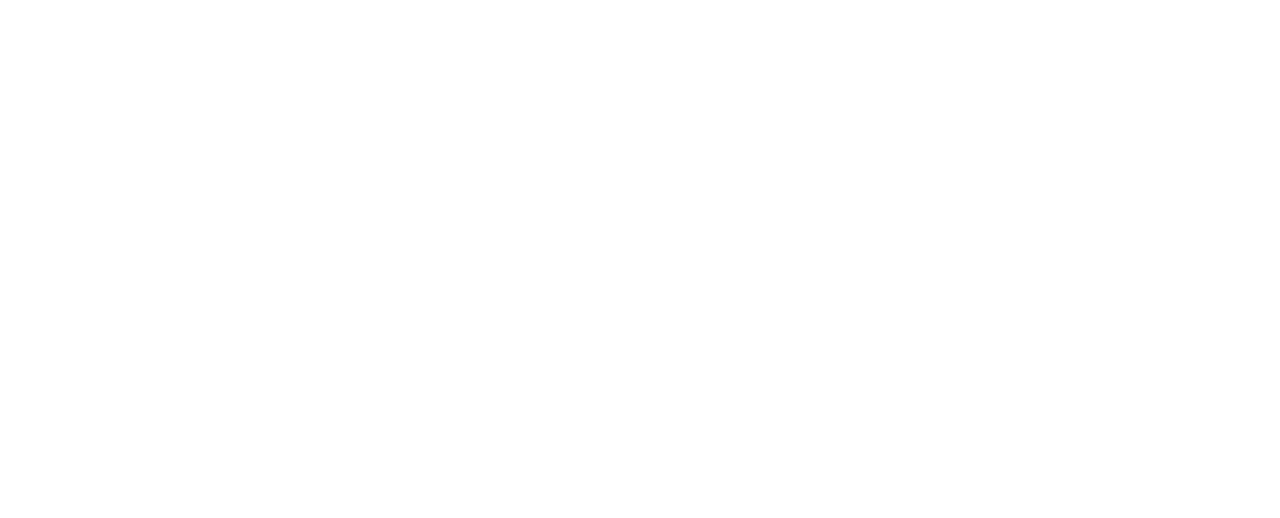
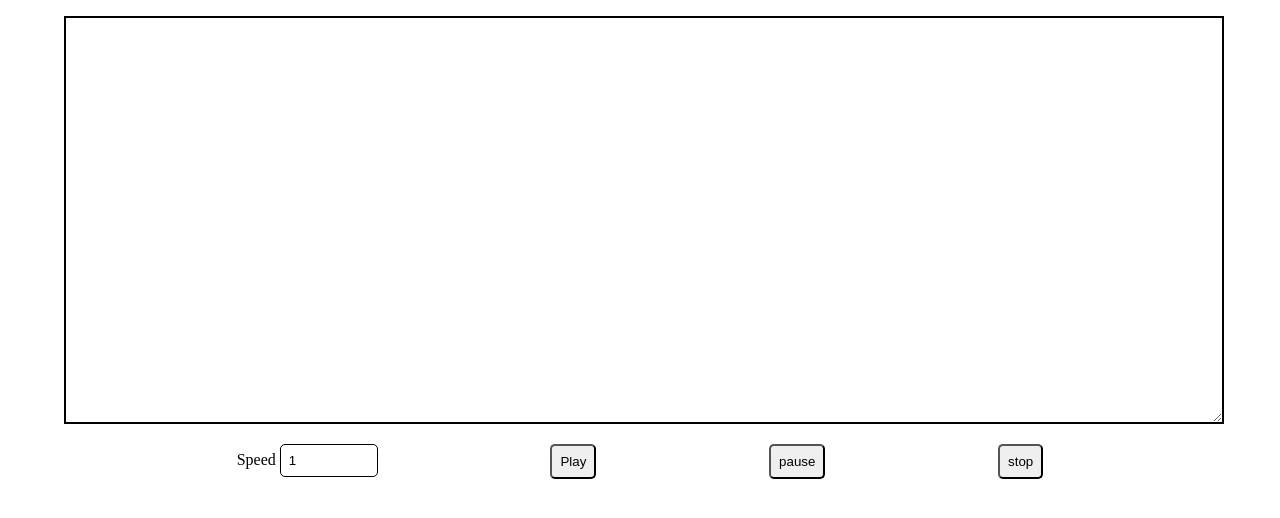
Before and after one commit to Hussein-omar-osman/Text-To-Speech, a plain HTML site: page index.html in a window 1280 px wide. Drawn offline with Linux system fonts and the light colour scheme.

Commit message:
creating the html and css needed

```diff
--- a/index.html
+++ b/index.html
@@ -8,6 +8,25 @@
     <link rel="stylesheet" href="./style.css" />
   </head>
   <body>
+    <textarea id="text"></textarea>
+    <div class="allbtns">
+      <label for="speed"
+        >Speed
+        <input
+          type="number"
+          name="speed"
+          id="speed"
+          min=".5"
+          max="3"
+          step=".5"
+          value="1"
+        />
+      </label>
+
+      <button id="play-button">Play</button>
+      <button id="pause-button">pause</button>
+      <button id="stop-button">stop</button>
+    </div>
     <script src="./app.js"></script>
   </body>
 </html>
--- a/style.css
+++ b/style.css
@@ -0,0 +1,31 @@
+body {
+  width: 90%;
+  margin: 0 auto;
+  margin-top: 1rem;
+}
+
+#text {
+  width: 100%;
+  height: 50vh;
+  border: 2px solid black;
+}
+
+.allbtns {
+  display: flex;
+  justify-content: space-evenly;
+  margin-top: 1rem;
+  width: 90vw;
+}
+
+#play-button,
+#pause-button,
+#stop-button,
+input {
+  padding: 8px;
+  border-radius: 5px;
+}
+
+input {
+  width: 80px;
+  border: 1px solid black;
+}
```
